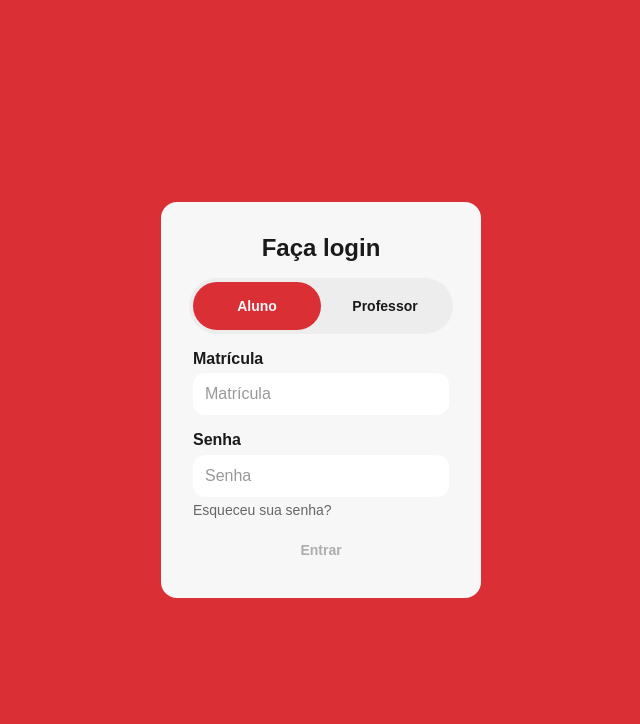
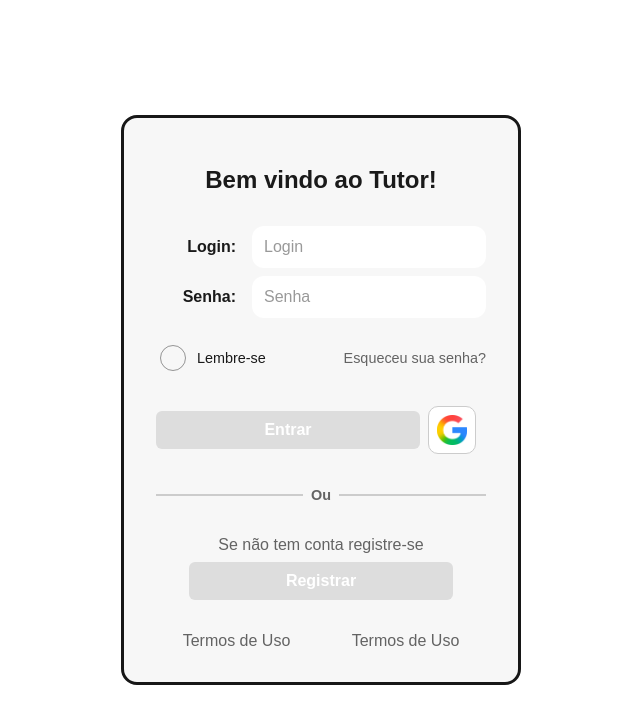
Before and after one commit to fabrica-bayarea/Tutor, a Next.js app in the folder frontend/: page /login in a window 1280 px wide. Shown: the top 724 px of the page, without its empty margins (319-959 px from the left). Built offline with nearby package versions, Linux system fonts and the light colour scheme; no server answers.

Commit message:
Alterando página de login e adicionando página de registro.

```diff
--- a/frontend/app/(pages)/login/LoginForm.tsx
+++ b/frontend/app/(pages)/login/LoginForm.tsx
@@ -3,6 +3,7 @@
 import { useState } from 'react';
 import { useRouter, useSearchParams } from 'next/navigation';
 import styles from './page.module.css';
+import Image from 'next/image';
 
 import { loginProfessor } from '@/app/services/service_professor';
 import { loginAluno } from '@/app/services/service_aluno';
@@ -36,68 +37,87 @@ export default function LoginForm() {
 
     return (
         <div className={styles.contentContainer}>
-            <h2>Faça login</h2>
-            <div className={styles.segmentedButtonContainer}>
-                <button
-                    type="button"
-                    onClick={() => setUserType('aluno')}
-                    className={`${userType === 'aluno' ? styles.selected : ''}`}
-                >
-                    Aluno
-                </button>
-                <button
-                    type="button"
-                    onClick={() => setUserType('professor')}
-                    className={`${userType === 'professor' ? styles.selected : ''}`}
-                >
-                    Professor
-                </button>
-            </div>
+
+            <h2 style={{marginTop:'1rem', marginBottom:'1rem'}}>Bem vindo ao Tutor!</h2>
 
             <form className={styles.formContainer} onSubmit={handleSubmit}>
-                <div className={styles.inputsContainer}>
-                    <div className={styles.inputContainer}>
-                        <label htmlFor="matricula" className="sr-only">
-                            Matrícula
-                        </label>
+
+                <div className={styles.inputsGrid}>
+                    <label htmlFor="matricula">Login:</label>
                     <input
                         id="matricula"
                         name="matricula"
                         type="text"
                         required
                         title=''
-                            placeholder="Matrícula"
+                        className='inputItem'
+                        placeholder="Login"
                         value={matricula}
                         onChange={(e) => setMatricula(e.target.value)}
                     />
-                    </div>
-                    <div className={styles.inputContainer}>
-                        <label htmlFor="password" className="sr-only">
-                            Senha
-                        </label>
+                    <label htmlFor="senha">Senha:</label>
                     <input
                         id="senha"
                         name="senha"
                         type="password"
                         required
                         title=''
+                        className='inputItem'
                         placeholder="Senha"
                         value={senha}
                         onChange={(e) => setSenha(e.target.value)}
                     />
+                </div>
+
+                <div className={styles.inputsContainer}>
+                    <div className={styles.rememberForgotContainer}>
+                        <label className={styles.rememberLabel}>
+                        <input type="checkbox" className={styles.roundCheckbox} />
+                        <span>Lembre-se</span>
+                        </label>
                         <a className={styles.forgotPasswordLink} href="#">Esqueceu sua senha?</a>
                     </div>
                 </div>
 
-                <div>
+                <div className={styles.buttonsContainer}>
                     <button
                         type="submit"
                         disabled={isDisabled}
-                        className={styles.loginButton}
+                        className={styles.loginBtn}
                     >
                         Entrar
                     </button>
+
+                    <button className={styles.googleBtn}>
+                        <Image src="/googleIcon.png" width={30} height={30} alt="Ícone do Google" />
+                    </button>
                 </div>
+
+
+                <div className={styles.dividerContainer}>
+                    <hr className={styles.dividerLine} />
+                    <span className={styles.dividerText}>Ou</span>
+                    <hr className={styles.dividerLine} />
+                </div>
+
+
+
+                <div className={styles.inputContainerRegister}>
+                    <span className={styles.spanItem}>Se não tem conta registre-se</span>
+                    <button
+                        type="submit"
+                        disabled={isDisabled}
+                        className={styles.registerButton}
+                    >
+                        Registrar
+                    </button>
+                </div>
+
+                <div className={styles.inputContainer}>
+                    <span className={styles.spanItem}>Termos de Uso</span>
+                    <span className={styles.spanItem}>Termos de Uso</span>
+                </div>
+
             </form>
         </div>
     );
--- a/frontend/app/(pages)/login/page.module.css
+++ b/frontend/app/(pages)/login/page.module.css
@@ -3,59 +3,24 @@
     justify-content: center;
     align-items: center;
     height: 100vh;
-
-    background-color: #D92F35;
+    background-color: #ffffff;
 }
 
 .contentContainer {
     display: flex;
     flex-direction: column;
-    width: 20rem;
+    width: 25rem;
     height: fit-content;
     padding: 2rem;
     gap: 1rem;
+    border-color: black;
+    border: 3px;
+    border-style: solid;
     border-radius: 16px;
     justify-content: center;
     align-items: center;
     box-sizing: border-box;
     background-color: #f7f7f7;
-}
-
-.segmentedButtonContainer {
-    display: flex;
-    flex-direction: row;
-    width: 100%;
-    height: fit-content;
-    padding: 0.25rem;
-    border-radius: 999px;
-    justify-content: center;
-    align-items: center;
-    background-color: #EDEDED;
-}
-
-.segmentedButtonContainer button {
-    display: flex;
-    flex-direction: row;
-    width: 100%;
-    height: fit-content;
-    justify-content: center;
-    align-items: center;
-    border-radius: 999px;
-    padding: 1rem;
-    background-color: transparent;
-    color: #1a1a1a;
-    border: none;
-    cursor: pointer;
-
-    transition: ease-out 0.15s;
-}
-.segmentedButtonContainer button:hover {
-    background-color: rgba(217, 47, 53, 0.05);
-}
-
-.segmentedButtonContainer button.selected {
-    background-color: #D92F35;
-    color: #f7f7f7;
 }
 
 .formContainer {
@@ -67,60 +32,183 @@
     color: #1a1a1a;
 }
 
-.inputsContainer {
+.inputContainer {
+    display: flex;
+    flex-direction: row;
+    justify-content: space-around;
+    width: 100%;
+    height: fit-content;
+    gap: 0.5rem;
+    align-items: center;
+    margin-top: 1rem;
+}
+
+.inputContainerRegister {
     display: flex;
     flex-direction: column;
+    justify-content: space-around;
     width: 100%;
-    height: 100%;
-    gap: 1rem;
+    height: fit-content;
+    gap: 0.5rem;
+    align-items: center;
 }
 
-.inputContainer {
-    display: flex;
-    flex-direction: column;
-    width: 100%;
-    height: fit-content;
-    gap: 0.35rem;
-    align-items: flex-start;
+.inputsGrid {
+  display: grid;
+  grid-template-columns: 80px 2fr;
+  gap: 0.5rem 1rem;
+  align-items: center;
+  width: 100%;
+  max-width: 800px;
 }
-.inputContainer label {
-    font-weight: 600;
+
+.inputsGrid label { justify-self: end; font-weight: 600;}
+.inputsGrid input { width: 100%; box-sizing: border-box; }
+
+.rememberForgotContainer {
+  display: flex;
+  justify-content: space-between;
+  align-items: center;
+  width: 100%;
+  max-width: 400px;
+  margin-top: 0.5rem;
+}
+
+.rememberLabel {
+  display: flex;
+  align-items: center;
+  gap: 0.5rem;
+  font-size: 0.9rem;
+  color: rgba(0, 0, 0, 0.6);
+  cursor: pointer;
+}
+
+.roundCheckbox {
+  appearance: none;
+  -webkit-appearance: none;
+  -moz-appearance: none;
+  width: 4px;
+  height: 4px;
+  border: 1px solid rgba(0, 0, 0, 0.4);
+  border-radius: 50%;
+  display: inline-block;
+  position: relative;
+  cursor: pointer;
+  transition: background-color 0.2s ease, border-color 0.2s ease;
+}
+
+.roundCheckbox:checked {
+  background-color: #a8a8a8;
+  border-color: #333;
+}
+
+.roundCheckbox:hover {
+  border-color: #0000006b;
 }
 
 .forgotPasswordLink {
-    font-size: 0.875rem;
-    color: #666666;
-    text-decoration: none;
-
-    transition: color ease-out 0.15s;
-}
-.forgotPasswordLink:hover {
-    color:#D92F35;
-    text-decoration: underline;
+  font-size: 0.9rem;
+  color: rgba(0, 0, 0, 0.6);
+  text-decoration: none;
+  transition: color 0.2s;
 }
 
-.loginButton {
-    display: flex;
-    flex-direction: row;
-    justify-content: center;
-    align-items: center;
-    width: 100%;
-    height: fit-content;
-    border-radius: 8px;
+.forgotPasswordLink:hover {
+  text-decoration: underline;
+  color: rgba(0, 0, 0, 0.8);
+}
+
+.buttonsContainer {
+  display: flex;
+  align-items: center;
+  gap: 0.5rem;
+  width: 100%;
+  max-width: 400px;
+  margin-top: 1rem;
+}
+
+.loginBtn {
+  width: 80%;
+  background-color: #999;
+  color: #fff;
+  border: none;
+  border-radius: 6px;
+  padding: 10px 16px;
+  font-size: 1rem;
+  cursor: pointer;
+  transition: background-color 0.2s ease;
+}
+
+.loginBtn:hover {
+  background-color: #444;
+}
+
+.loginBtn:disabled {
+  background-color: #dddddd;
+  cursor: not-allowed;
+}
+
+.googleBtn {
+  width: 10%;
+  min-width: 48px;
+  height: 48px;
+  display: flex;
+  align-items: center;
+  justify-content: center;
+  background-color: #fff;
+  border: 1px solid #ccc;
+  border-radius: 10px;
+  cursor: pointer;
+}
+
+.googleBtn:hover {
+  background-color: #f0f0f0;
+}
+
+.dividerContainer {
+  display: flex;
+  align-items: center;
+  gap: 0.5rem; /* espaço entre linha e texto */
+  width: 100%;
+  margin: 1rem 0; /* espaçamento vertical opcional */
+}
+
+.dividerLine {
+  flex: 1; /* ocupa todo o espaço restante */
+  height: 2px; /* espessura da linha */
+  background-color: #ccc; /* cor da linha */
+  border: none;
+}
+
+.dividerText {
+  font-size: 0.9rem;
+  color: rgba(0, 0, 0, 0.6); /* desbotado */
+  white-space: nowrap;
+  font-weight: 600;
+}
+
+.spanItem{
+    color: rgba(0, 0, 0, 0.6);
+    text-align: center;
+}
+
+.registerButton{
+    width: 80%;
+    background-color: #999;
+    color: #fff;
     border: none;
-    padding: 0.5rem 0.75rem;
-    background-color: white;
-    color: #1a1a1a;
+    border-radius: 6px;
+    padding: 10px 16px;
+    font-size: 1rem;
     cursor: pointer;
+    transition: background-color 0.2s ease;
+}
 
-    transition: background-color ease-out 0.15s;
+.registerButton:hover {
+  background-color: #444;
 }
-.loginButton:not(:disabled):hover {
-    background-color: rgba(217, 47, 53, 0.05);
+
+.registerButton:disabled {
+  background-color: #dddddd;
+  cursor: not-allowed;
 }
-.loginButton:disabled {
-    color: #666666;
-    opacity: 0.5;
-    background-color: transparent;
-    cursor: not-allowed;
-}
--- /dev/null
+++ b/frontend/app/(pages)/register/page.module.css
@@ -0,0 +1,135 @@
+.pageContainer {
+    display: flex;
+    justify-content: center;
+    align-items: center;
+    height: 100vh;
+    background-color: #ffffff;
+}
+
+.contentContainer {
+    display: flex;
+    flex-direction: column;
+    width: 25rem;
+    padding: 2rem;
+    gap: 1rem;
+    border: 3px solid black;
+    border-radius: 16px;
+    justify-content: center;
+    align-items: center;
+    box-sizing: border-box;
+    background-color: #f7f7f7;
+}
+
+.formContainer {
+    display: flex;
+    flex-direction: column;
+    width: 100%;
+    gap: 1rem;
+    color: #1a1a1a;
+}
+
+.inputsGrid {
+  display: grid;
+  grid-template-columns: 80px 2fr;
+  gap: 0.5rem 1rem;
+  align-items: center;
+  width: 100%;
+  max-width: 800px;
+}
+
+.inputsGrid label { justify-self: end; font-weight: 600;}
+.inputsGrid input { width: 100%; box-sizing: border-box; }
+
+.buttonsContainer {
+    display: flex;
+    align-items: center;
+    gap: 0.5rem;
+    width: 100%;
+    max-width: 400px;
+    margin-top: 1rem;
+}
+
+.registerButton {
+    width: 80%;
+    background-color: #999;
+    color: #fff;
+    border: none;
+    border-radius: 6px;
+    padding: 10px 16px;
+    font-size: 1rem;
+    cursor: pointer;
+    transition: background-color 0.2s ease;
+}
+
+.registerButton:hover {
+    background-color: #444;
+}
+
+.registerButton:disabled {
+    background-color: #dddddd;
+    cursor: not-allowed;
+}
+
+.googleBtn {
+  width: 10%;
+  min-width: 48px;
+  height: 48px;
+  display: flex;
+  align-items: center;
+  justify-content: center;
+  background-color: #fff;
+  border: 1px solid #ccc;
+  border-radius: 10px;
+  cursor: pointer;
+}
+
+.googleBtn:hover {
+  background-color: #f0f0f0;
+}
+
+.dividerContainer {
+    display: flex;
+    align-items: center;
+    gap: 0.5rem;
+    width: 100%;
+    margin: 1rem 0;
+}
+
+.dividerLine {
+    flex: 1;
+    height: 2px;
+    background-color: #ccc;
+    border: none;
+}
+
+.dividerText {
+    font-size: 0.9rem;
+    color: rgba(0, 0, 0, 0.6);
+    white-space: nowrap;
+    font-weight: 600;
+}
+
+.inputContainerRegister {
+    display: flex;
+    flex-direction: column;
+    justify-content: space-around;
+    width: 100%;
+    gap: 0.5rem;
+    align-items: center;
+}
+
+.inputContainer {
+    display: flex;
+    flex-direction: row;
+    justify-content: space-around;
+    width: 100%;
+    gap: 0.5rem;
+    align-items: center;
+    margin-top: 1rem;
+}
+
+.spanItem {
+    color: rgba(0, 0, 0, 0.6);
+    text-align: center;
+    font-size: 0.85rem;
+}
```
Also changed, not shown: frontend/app/(pages)/register/RegisterForm.tsx (added, +112 -0 lines), frontend/app/(pages)/register/page.tsx (added, +13 -0 lines), frontend/public/googleIcon.png (added). Lines whose indentation alone changed are shown as unchanged.
